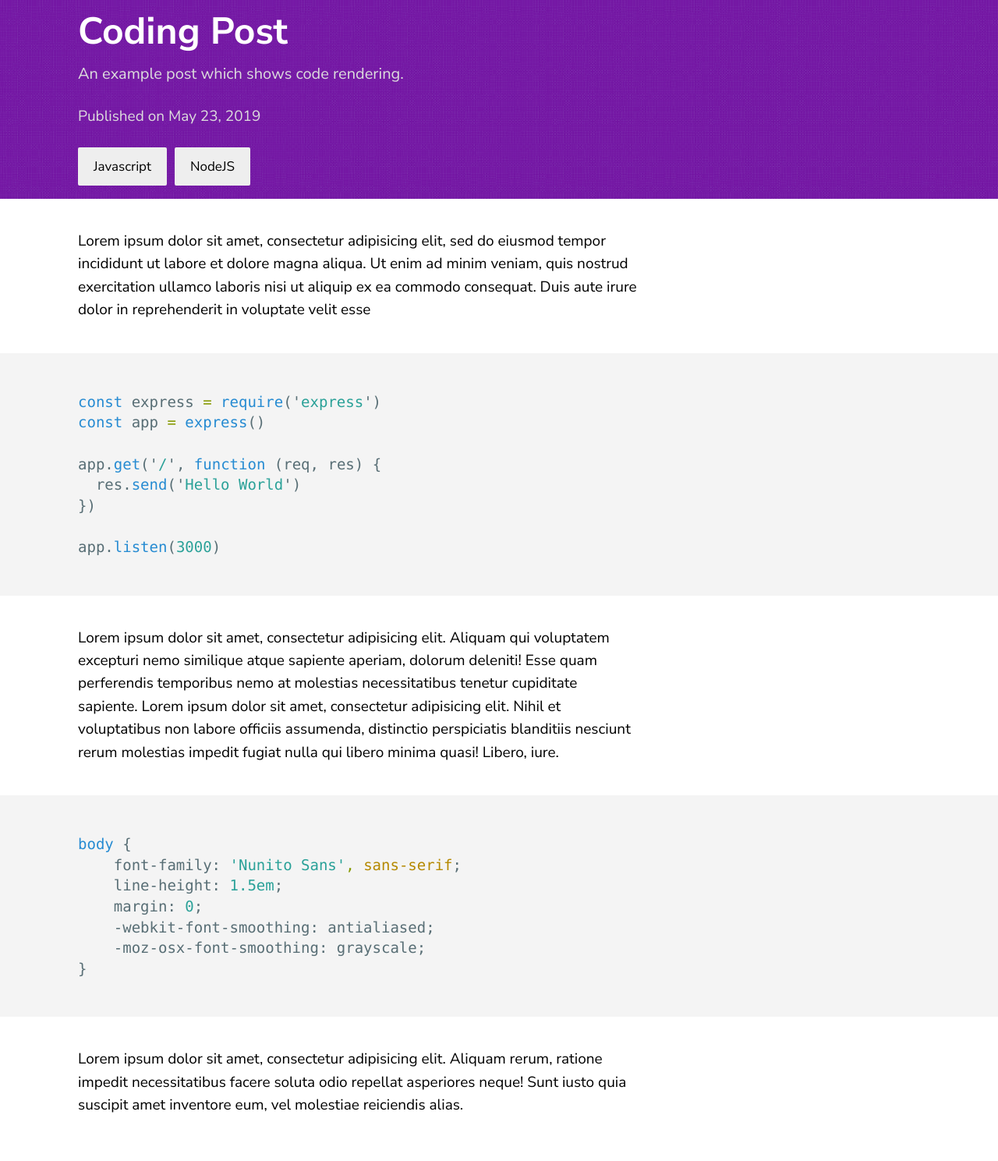
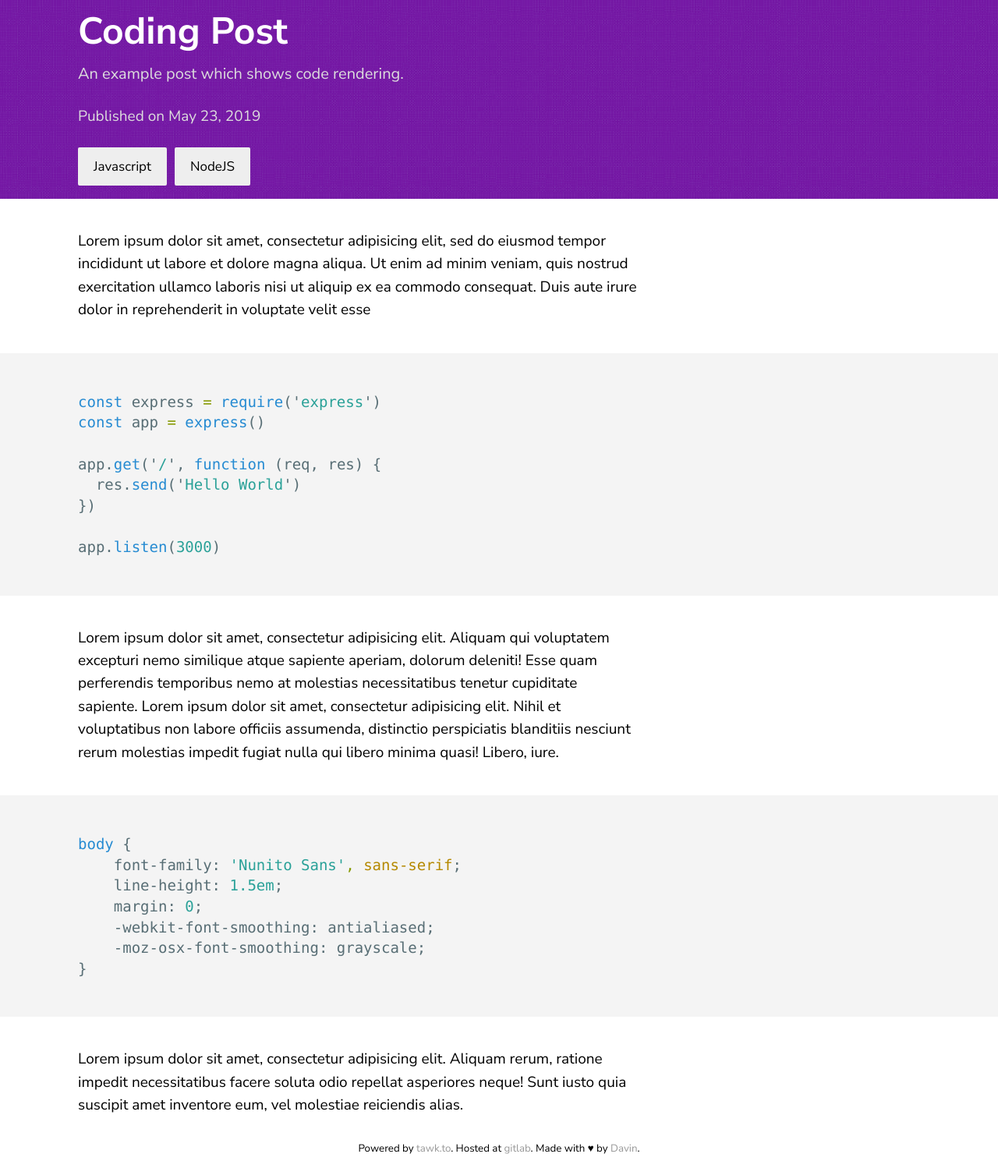
Before and after one commit to roosterrichard/acctutor, a Jekyll site: the page built from _posts/2019-06-30-coding-post.markdown, in a window 1280 px wide. Shown: the whole page at 78% size. Built offline with Jekyll 4.4.1, drawn with Linux system fonts in a browser that asks for light colours; before the commit the page ends 1452 px from its top, so only the background shows below that.

Commit message:
added footer

```diff
--- a/_includes/footer.html
+++ b/_includes/footer.html
@@ -33,3 +33,6 @@
   src="https://cdnjs.cloudflare.com/ajax/libs/mathjax/2.7.1/MathJax.js?config=TeX-AMS-MML_HTMLorMML">
 </script>
 {%- endif -%}
+<footer>
+	Powered by <a href="https://www.tawk.to/legal/">tawk.to</a>. Hosted at <a href="https://gitlab.com/dhuck/acctutor">gitlab</a>. Made with ♥ by <a href="https://davinlawrence.com">Davin</a>.
+</footer>
--- a/_sass/theme.scss
+++ b/_sass/theme.scss
@@ -251,3 +251,9 @@ header {
 		}
 	}
 }
+
+footer {
+	font-size: 10pt;
+	text-align: center;
+	margin-top: 2em;
+}
```
Also changed, not shown: index.md (line endings or trailing spaces), 1 other file.
